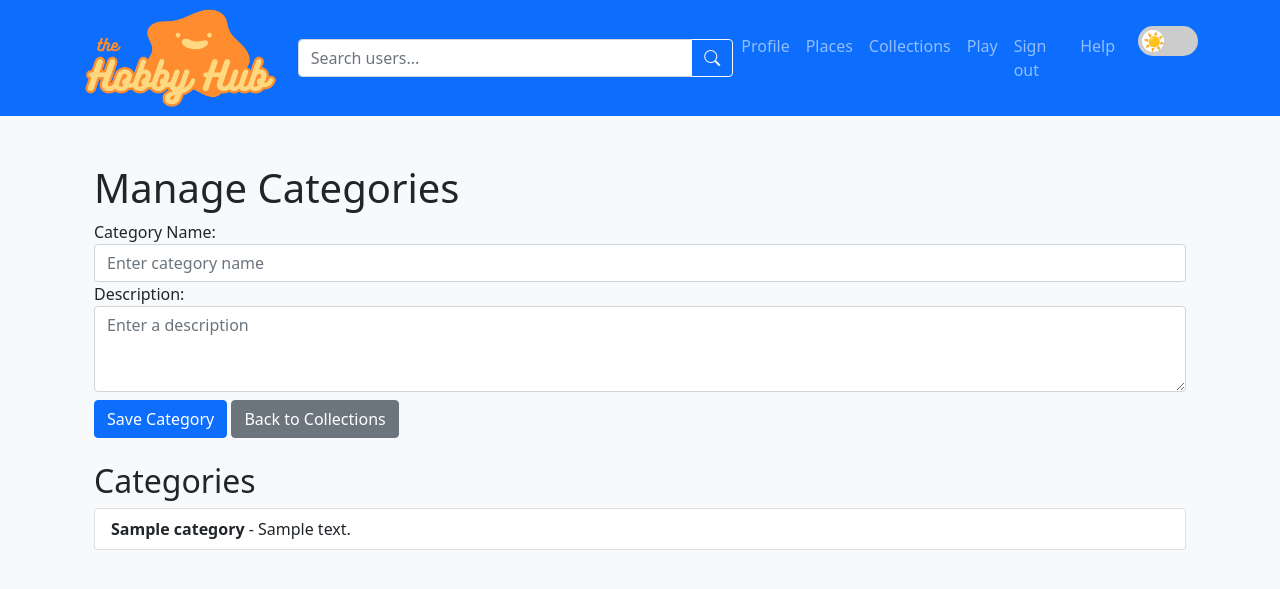
After one commit to ptrived3/RentFit, a Flask app: page /manage_categories in a window 1280 px wide. The commit adds this page. Shown: the top 589 px of the page. Run offline with Flask 3, Linux system fonts and the light colour scheme; a user stored in the database is signed in; tables that the repository leaves empty hold one stand-in row (values such as "Sample post").

Commit message:
Add Back buttons and update admin view

```diff
--- a/app/app.py
+++ b/app/app.py
@@ -1,7 +1,7 @@
 from flask import Flask, Blueprint
 from flask_login import LoginManager
 from flask_admin import Admin
-from models import DB_NAME, db, User, Follow, Post, Like, GameSession, Event  # Import Event
+from models import DB_NAME, db, User, Follow, Post, Like, GameSession, Event, Category  # Import Event
 from flask_migrate import Migrate
 
 def create_app():
@@ -24,7 +24,7 @@ login_manager = LoginManager()
 login_manager.init_app(app)
 login_manager.login_view = 'login'
 
-from views import UserAdminView, PostAdminView, LikeAdminView, FollowAdminView, GameSessionView, SignoutView
+from views import UserAdminView, PostAdminView, LikeAdminView, FollowAdminView, GameSessionView, SignoutView, CategoryView
 
 admin = Admin(app, name='MySocial Admin', template_mode='bootstrap4')
 admin.add_view(UserAdminView(User, db.session))
@@ -32,6 +32,7 @@ admin.add_view(PostAdminView(Post, db.session))
 admin.add_view(LikeAdminView(Like, db.session))
 admin.add_view(FollowAdminView(Follow, db.session))
 admin.add_view(GameSessionView(GameSession, db.session))
+admin.add_view(CategoryView(Category, db.session))
 admin.add_view(SignoutView(name="Signout"))
 
 # Optional: Add Event to Admin View
--- a/app/routes.py
+++ b/app/routes.py
@@ -598,6 +598,7 @@ def set_default_pics():
     db.session.commit()
     print(f"Updated {len(users)} users with default profile pictures.")
 
+
 @app.route('/collections', methods=['GET'])
 @login_required
 def collections():
@@ -635,6 +636,30 @@ def manage_collections():
         categories=categories
     )
 
+@app.route('/manage_categories', methods=['GET', 'POST'])
+@login_required
+def manage_categories():
+    if request.method == 'POST':
+        # Retrieve form data
+        category_name = request.form.get('category_name')
+        description = request.form.get('description')
+
+        # Create a new ctegory
+        new_category = Category(
+            category_name=category_name,
+            description=description
+        )
+        db.session.add(new_category)
+        db.session.commit()
+        flash('Category added successfully!', 'success')
+        return redirect(url_for('manage_categories'))
+
+    # Fetch user collections and categories for dropdown
+    categories = Category.query.all()
+    return render_template(
+        'manage_categories.html',
+        categories=categories
+    )
 
 @app.route('/manage_items', methods=['GET', 'POST'])
 @login_required
--- a/app/templates/collections.html
+++ b/app/templates/collections.html
@@ -24,6 +24,8 @@
     <p>No collections found. Start by adding a new collection!</p>
     {% endif %}
 
+
+    <a href="{{ url_for('manage_categories') }}" class="btn btn-primary mt-3">Add New Category</a>
     <a href="{{ url_for('manage_collections') }}" class="btn btn-primary mt-3">Add New Collection</a>
 </div>
 {% endblock %}
--- /dev/null
+++ b/app/templates/manage_categories.html
@@ -0,0 +1,35 @@
+{% extends 'base.html' %}
+
+{% block content %}
+<div class="container">
+    <h1>Manage Categories</h1>
+    <form method="POST" action="{{ url_for('manage_categories') }}">
+        <div class="form-group">
+            <label for="category_name">Category Name:</label>
+            <input type="text" id="category_name" name="category_name" class="form-control" required placeholder="Enter category name">
+        </div>
+
+        <div class="form-group">
+            <label for="description">Description:</label>
+            <textarea id="description" name="description" class="form-control" rows="3" required placeholder="Enter a description"></textarea>
+        </div>
+        <div class="mt-2">
+            <button type="submit" class="btn btn-primary">Save Category</button>
+            <a href="{{ url_for('collections') }}" class="btn btn-secondary">Back to Collections</a>
+        </div>
+    </form>
+
+    {% if categories %}
+    <h2 class="mt-4">Categories</h2>
+    <ul class="list-group">
+        {% for category in categories %}
+        <li class="list-group-item">
+            <strong>{{ category.category_name }}</strong> - {{ category.description }}
+        </li>
+        {% endfor %}
+    </ul>
+    {% else %}
+    <p>No category to manage yet.</p>
+    {% endif %}
+</div>
+{% endblock %}
--- a/app/templates/manage_collections.html
+++ b/app/templates/manage_collections.html
@@ -20,7 +20,10 @@
             <label for="description">Description:</label>
             <textarea id="description" name="description" class="form-control" rows="3" required placeholder="Enter a description"></textarea>
         </div>
-        <button type="submit" class="btn btn-primary">Save Collection</button>
+        <div class="mt-2">
+            <button type="submit" class="btn btn-primary">Save Collection</button>
+            <a href="{{ url_for('collections') }}" class="btn btn-secondary">Back to Collections</a>
+        </div>
     </form>
 
     {% if collections %}
--- a/app/templates/manage_items.html
+++ b/app/templates/manage_items.html
@@ -32,7 +32,11 @@
             <label for="description">Description:</label>
             <textarea id="description" name="description" class="form-control" rows="3" required placeholder="Enter description"></textarea>
         </div>
-        <button type="submit" class="btn btn-primary">Add Item</button>
+            <div class="mt-2">
+                <button type="submit" class="btn btn-primary">Add Item</button>
+                <a href="{{ url_for('collections') }}" class="btn btn-secondary">Back to Collections</a>
+            </div>
+
     </form>
 
     {% if items %}
```
Also changed, not shown: app/views.py (+9 -0 lines).
